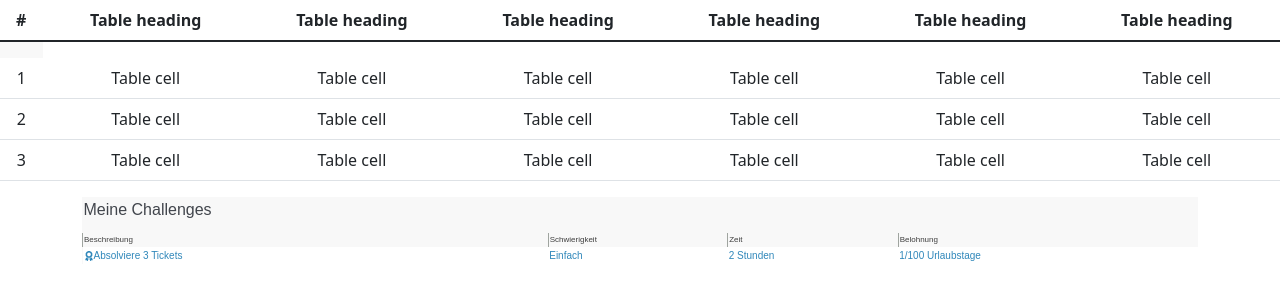
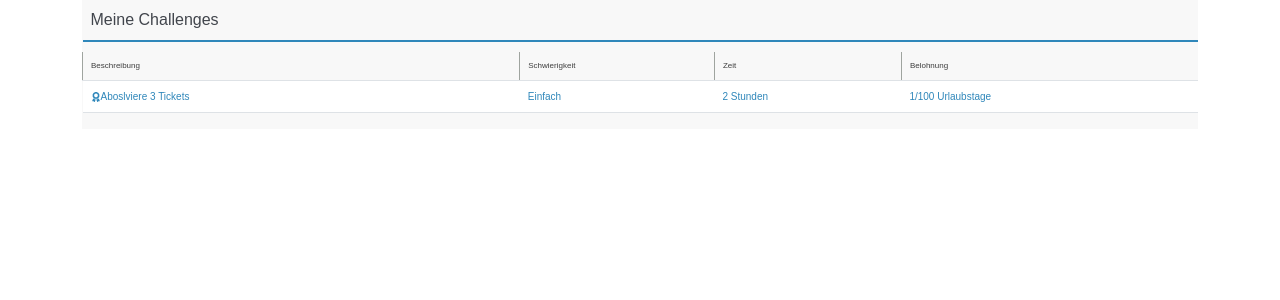
Before and after one commit to RomanoLu/bcs-gamification, a React (Create React App) app: page / in a window 1280 px wide. Shown: the top 300 px of the page. Built offline with nearby package versions, Linux system fonts and the light colour scheme.

Commit message:
Bootstrap Table angepasst
CSS wurde übernommen

```diff
--- a/src/App.js
+++ b/src/App.js
@@ -1,4 +1,3 @@
-import React, { Component } from 'react'
 import './App.css';
 import Dashboard from './Components/Dashboard/Dashboard.js';
 import 'bootstrap/dist/css/bootstrap.min.css';
--- a/src/Components/Dashboard/Challenge.js
+++ b/src/Components/Dashboard/Challenge.js
@@ -1,53 +1,38 @@
 import React from 'react'
 import { Table } from 'react-bootstrap';
+import {FaAward} from 'react-icons/fa';
+import './ChallengesStyles.css';
 
 function Challenge() {
   return (
-    <div>
+    <div className='container'>
+      <div className='challenges'>
         <Table responsive="sm">
           <thead>
             <tr>
-            <th>#</th>
-            <th>Table heading</th>
-            <th>Table heading</th>
-            <th>Table heading</th>
-            <th>Table heading</th>
-            <th>Table heading</th>
-            <th>Table heading</th>
+              <th>Meine Challenges</th>
             </tr>
           </thead>
           <tbody>
-          <tr>
-            <td>1</td>
-            <td>Table cell</td>
-            <td>Table cell</td>
-            <td>Table cell</td>
-            <td>Table cell</td>
-            <td>Table cell</td>
-            <td>Table cell</td>
+            <tr className = 'secondhead'>
+              <td>Beschreibung</td>
+              <td>Schwierigkeit</td>
+              <td>Zeit</td>
+              <td>Belohnung</td>
             </tr>
-          <tr>
-            <td>2</td>
-            <td>Table cell</td>
-            <td>Table cell</td>
-            <td>Table cell</td>
-            <td>Table cell</td>
-            <td>Table cell</td>
-            <td>Table cell</td>
-          </tr>
-          <tr>
-            <td>3</td>
-            <td>Table cell</td>
-            <td>Table cell</td>
-            <td>Table cell</td>
-            <td>Table cell</td>
-            <td>Table cell</td>
-            <td>Table cell</td>
+            <tr className='items'>
+              <td>
+              <i><FaAward /></i>
+              Aboslviere 3 Tickets
+              </td>
+              <td>Einfach</td>
+              <td>2 Stunden</td>
+              <td>1/100 Urlaubstage</td>
             </tr>
           </tbody>
         </Table>
       </div>
-
+    </div>
   )
 }
 
--- a/src/Components/Dashboard/ChallengesStyles.css
+++ b/src/Components/Dashboard/ChallengesStyles.css
@@ -1,4 +1,3 @@
-
 
 .challenges {
     width: 100%;
--- a/src/Components/Dashboard/Challenges.js
+++ b/src/Components/Dashboard/Challenges_Trash.js
@@ -31,5 +31,4 @@ const Challenges = () => {
       </div>
     )
 }
-
 export default Challenges
--- a/src/Components/Dashboard/Dashboard.js
+++ b/src/Components/Dashboard/Dashboard.js
@@ -1,6 +1,5 @@
 import React from 'react'
 import Challenge from './Challenge.js';
-import Challenge2 from './Challenges.js';
 import './DashboardStyles.css';
 
 
@@ -8,7 +7,6 @@ const Dashboard = () => {
     return (
       <div>
           <Challenge/>
-          <Challenge2/>
       </div>
     )
 }
```
Lines whose indentation alone changed are shown as unchanged.
